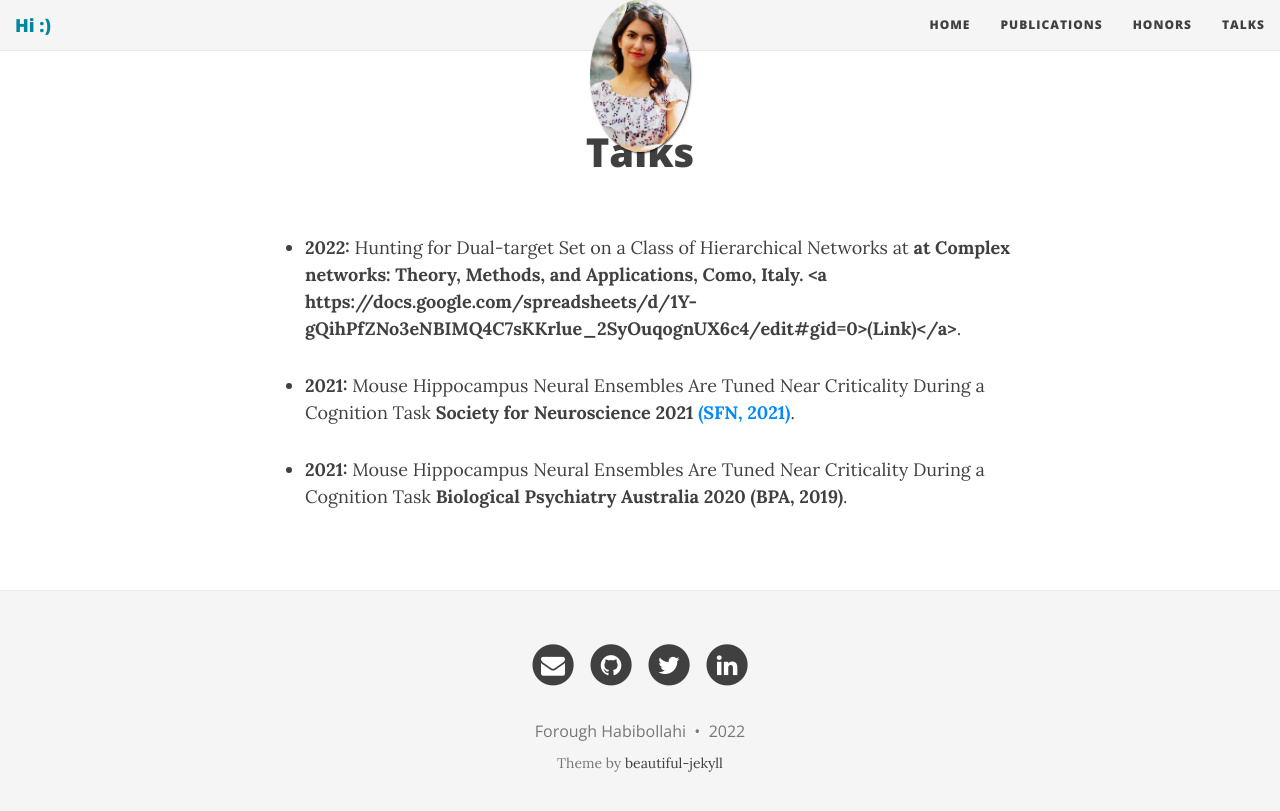
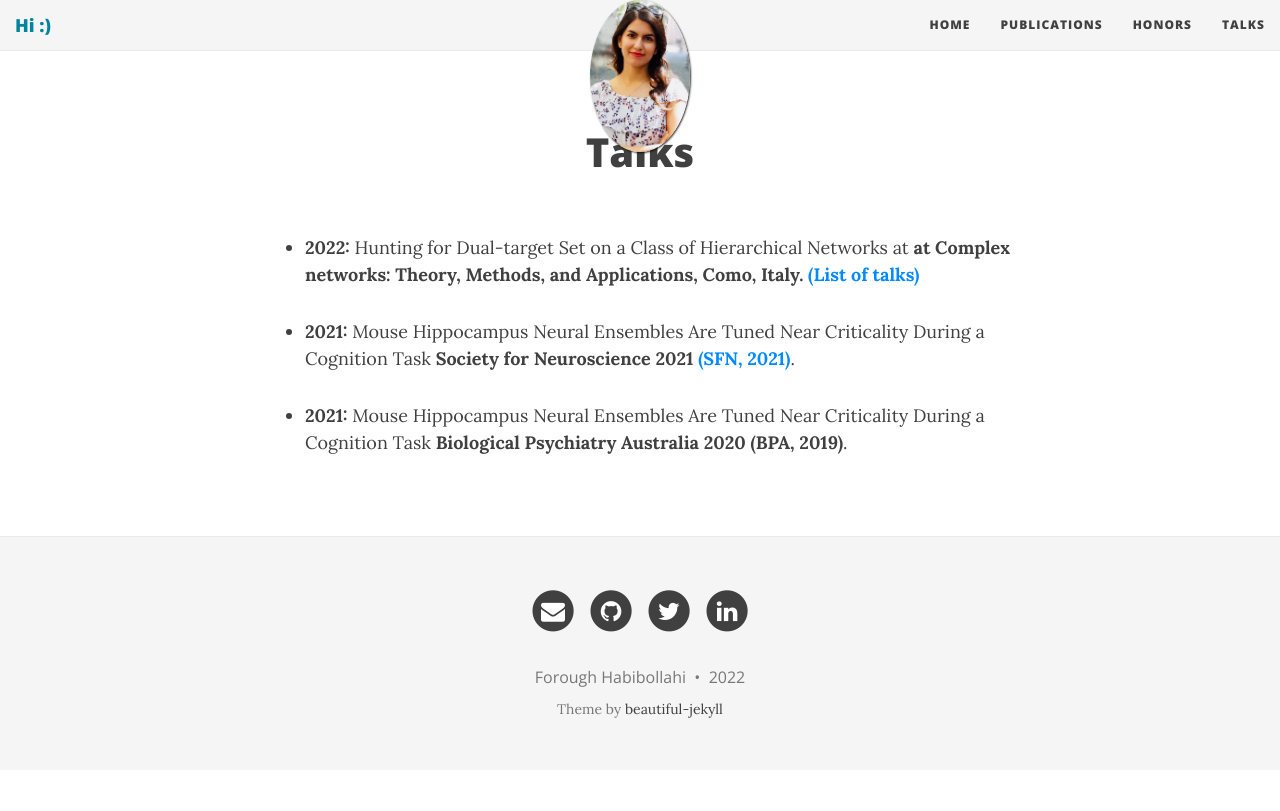
Before and after one commit to ForoughHa/ForoughHa.github.io, a Jekyll site: the page built from talks.md, in a window 1280 px wide. Shown: the top 811 px of the page. Built offline with Jekyll 4.4.1, drawn with Linux system fonts in a browser that asks for light colours; nearby versions of some CDN libraries.

Commit message:
Update talks.md

```diff
--- a/talks.md
+++ b/talks.md
@@ -2,7 +2,7 @@
 layout: page
 title: Talks
 ---
-- <b>2022:</b> Hunting for Dual-target Set on a Class of Hierarchical Networks at <b>at Complex networks: Theory, Methods, and Applications, Como, Italy. <a https://docs.google.com/spreadsheets/d/1Y-gQihPfZNo3eNBIMQ4C7sKKrlue_2SyOuqognUX6c4/edit#gid=0>(Link)</a></b>.
+- <b>2022:</b> Hunting for Dual-target Set on a Class of Hierarchical Networks at <b>at Complex networks: Theory, Methods, and Applications, Como, Italy. <a href = "https://docs.google.com/spreadsheets/d/1Y-gQihPfZNo3eNBIMQ4C7sKKrlue_2SyOuqognUX6c4/edit#gid=0">(List of talks)</a></b>
 
 - <b>2021:</b> Mouse Hippocampus Neural Ensembles Are Tuned Near Criticality During a Cognition Task <b>Society for Neuroscience 2021 <a href="https://www.abstractsonline.com/pp8/#!/10485/presentation/21172">(SFN, 2021)</a></b>.
 
```
